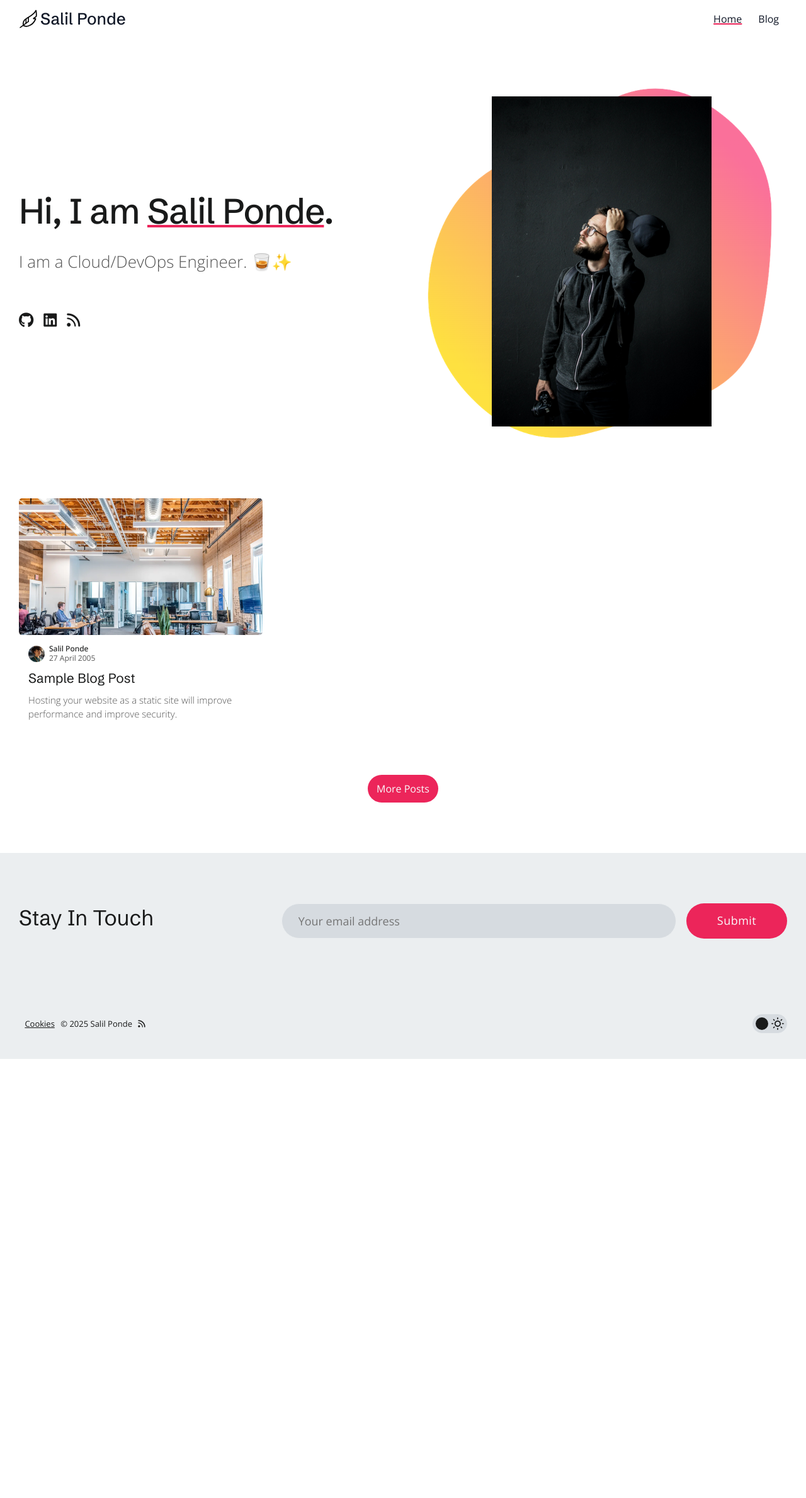
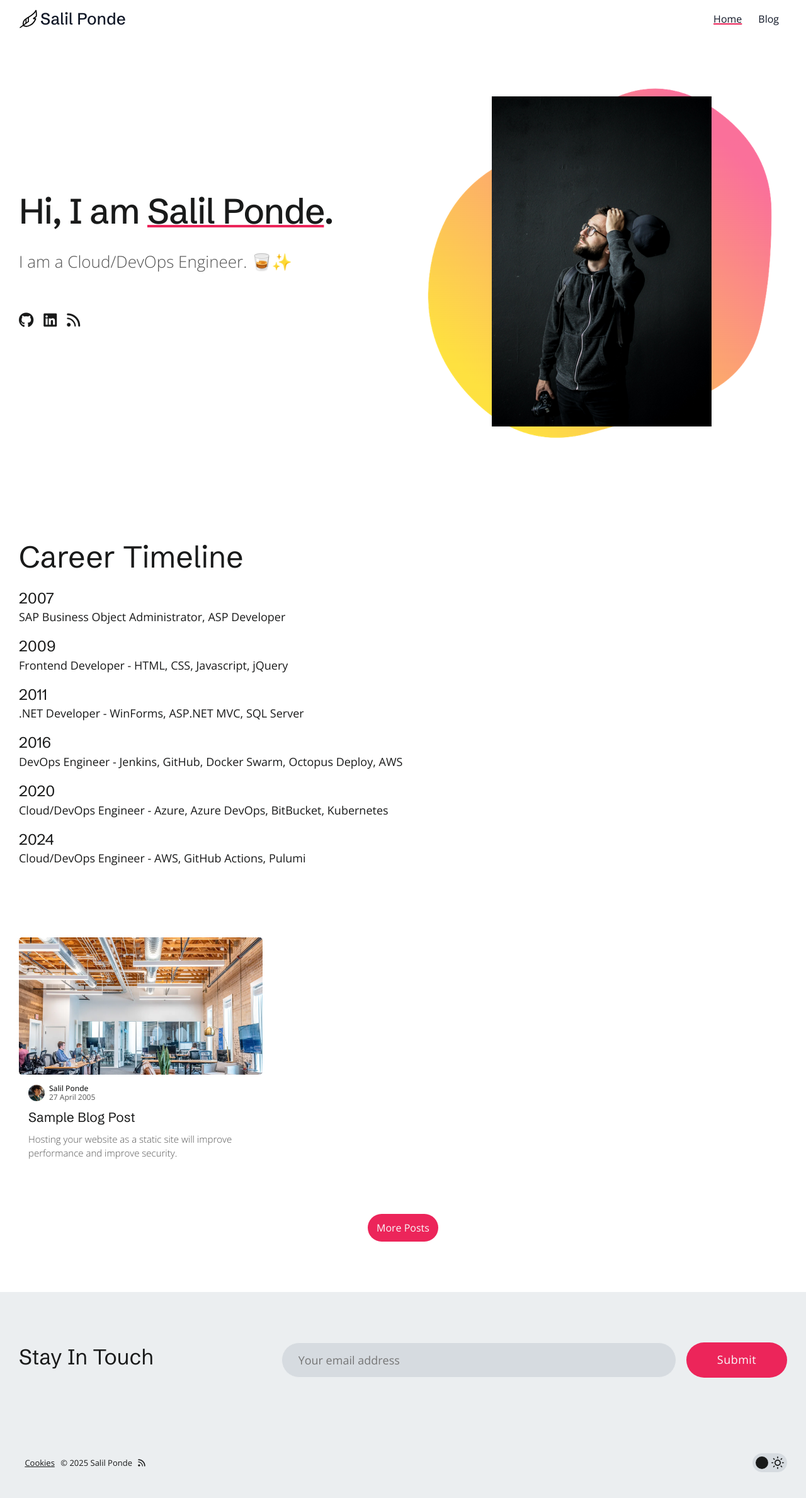
Before and after one commit to salilponde/salilponde.github.io, a Jekyll site: the page built from pages/home.md, in a window 1280 px wide. Shown: the whole page at 63% size. Built offline with Jekyll 4.4.1, drawn with Linux system fonts in a browser that asks for light colours; before the commit the page ends 1681 px from its top, so only the background shows below that.

Commit message:
Added career timeline

```diff
--- a/_layouts/home.html
+++ b/_layouts/home.html
@@ -24,6 +24,26 @@ body_classes: page-home
         %}
       </div>
       {% endif %}
+    </div>
+  </div>
+</div>
+
+<div class="section timeline">
+  <div class="container">
+    <div class="row">
+      <h1>Career Timeline</h1>
+      <h2>2007</h2>
+      <p>SAP Business Object Administrator, ASP Developer</p>
+      <h2>2009</h2>
+      <p>Frontend Developer - HTML, CSS, Javascript, jQuery</p>
+      <h2>2011</h2>
+      <p>.NET Developer - WinForms, ASP.NET MVC, SQL Server</p>
+      <h2>2016</h2>
+      <p>DevOps Engineer - Jenkins, GitHub, Docker Swarm, Octopus Deploy, AWS</p>
+      <h2>2020</h2>
+      <p>Cloud/DevOps Engineer - Azure, Azure DevOps, BitBucket, Kubernetes</p>
+      <h2>2024</h2>
+      <p>Cloud/DevOps Engineer - AWS, GitHub Actions, Pulumi</p>
     </div>
   </div>
 </div>
--- a/_sass/theme/_custom.scss
+++ b/_sass/theme/_custom.scss
@@ -583,3 +583,12 @@
     }
   }
 }
+
+.timeline {
+  h1 {
+    margin-bottom: 20px;
+  }
+  h2 {
+    font-size: 24px;
+  }
+}
```
